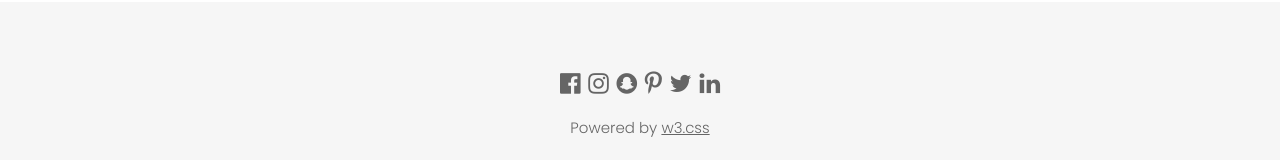
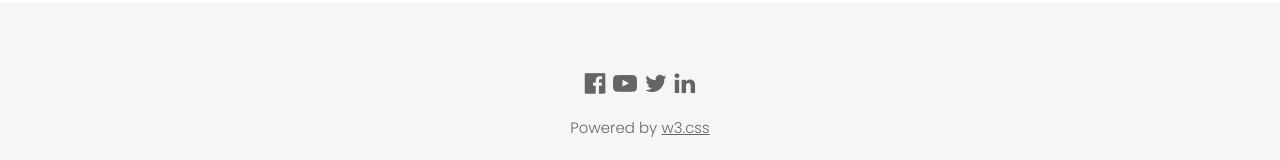
Before and after one commit to Josh-Banggud-AdDU/bxium, a plain HTML site: page conversion.html in a window 1280 px wide. Shown: the part 1474-1634 px from the top of the page. Drawn offline with nearby package versions, Linux system fonts and the light colour scheme.

Commit message:
Update conversion.html

```diff
--- a/conversion.html
+++ b/conversion.html
@@ -17,8 +17,6 @@
                     <a href="#ctof" class="w3-bar-item w3-button w3-padding-large w3-hide-small">CELSIUS TO FAHRENHEIT</a>
                     <a href="#mtoft" class="w3-bar-item w3-button w3-padding-large w3-hide-small">METERS TO FEET</a>
                     <a href="#fttom" class="w3-bar-item w3-button w3-padding-large w3-hide-small">FEET TO METERS</a>
-
-                    <a href="javascript:void(0)" class="w3-padding-large w3-hover-red w3-hide-small w3-right"><i class="fa fa-search"></i></a>
                 </div>
             </div>
 
@@ -76,12 +74,10 @@
             </div>
         </div>
         <footer class="w3-container w3-padding-64 w3-center w3-opacity w3-light-grey w3-xlarge">
-            <i class="fa fa-facebook-official w3-hover-opacity"></i>
-            <i class="fa fa-instagram w3-hover-opacity"></i>
-            <i class="fa fa-snapchat w3-hover-opacity"></i>
-            <i class="fa fa-pinterest-p w3-hover-opacity"></i>
-            <i class="fa fa-twitter w3-hover-opacity"></i>
-            <i class="fa fa-linkedin w3-hover-opacity"></i>
+            <a href="https://www.facebook.com/blox.x.xium"><i class="fa fa-facebook-official w3-hover-opacity"></i></a>
+            <a href="https://www.youtube.com/channel/UCKYe_-Qx9GKm2kZfFStz3TQ"><i class="fa fa-youtube-play w3-hover-opacity"></i></a>
+            <a href="https://twitter.com/BXium"><i class="fa fa-twitter w3-hover-opacity"></i></a>
+            <a href="https://www.linkedin.com/in/josh-elizalde-banggud"><i class="fa fa-linkedin w3-hover-opacity"></i></a>
             <p class="w3-medium">Powered by <a href="https://www.w3schools.com/w3css/default.asp" target="_blank">w3.css</a></p>
         </footer>
     </body>
```
